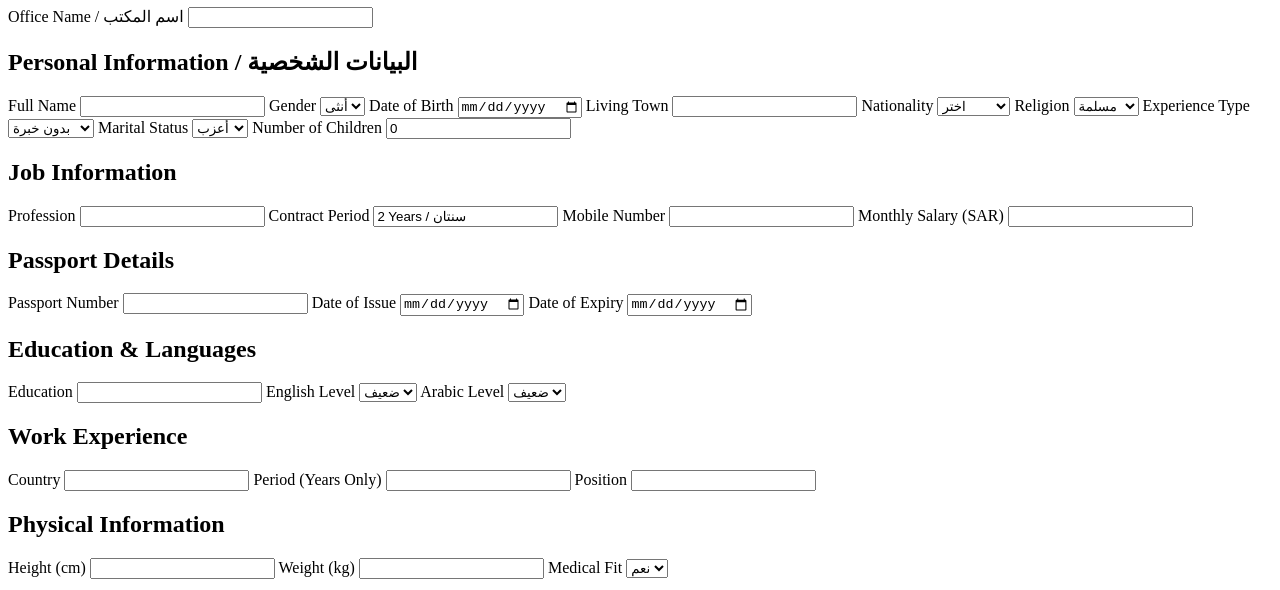
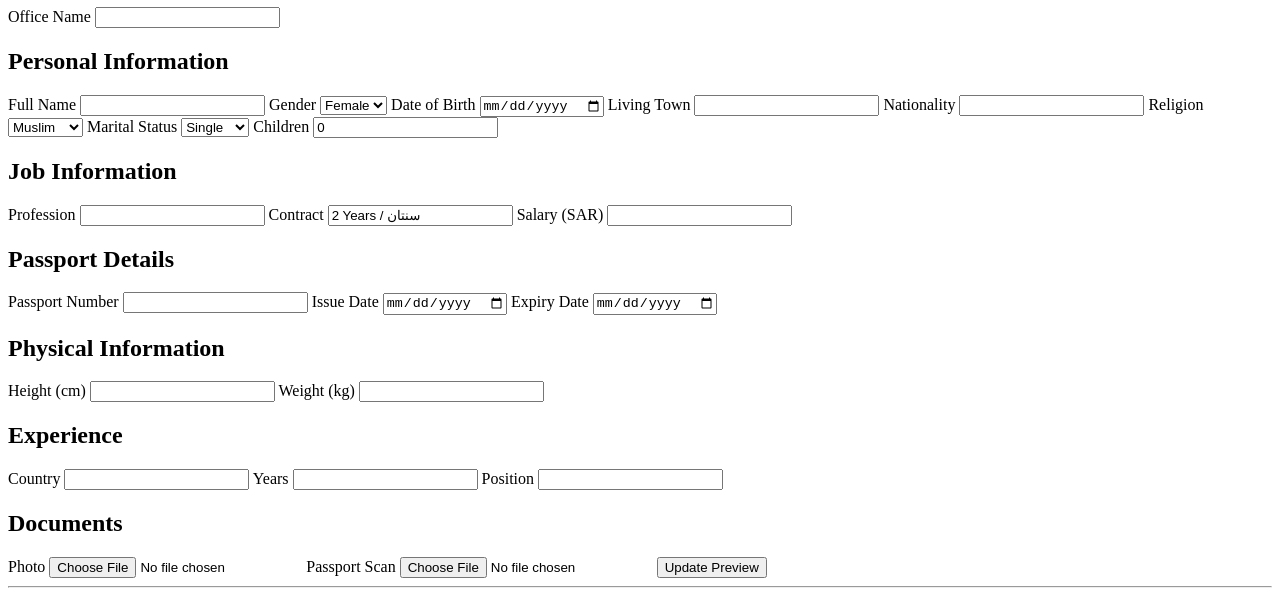
Before and after one commit to amgad30166-art/Cv, a plain HTML site: page index.html in a window 1280 px wide. Shown: the part 73-663 px from the top of the page. Drawn offline with Linux system fonts and the light colour scheme.

Commit message:
Update index.html

```diff
--- a/index.html
+++ b/index.html
@@ -5,7 +5,7 @@
 <meta name="viewport" content="width=device-width, initial-scale=1.0">
 <title>Haneen Al Sharq CV Generator</title>
 <link rel="stylesheet" href="style.css">
-<link href="https://fonts.googleapis.com/css2?family=Tajawal:wght@400;500;700&display=swap" rel="stylesheet">
+<link href="https://fonts.googleapis.com/css2?family=Tajawal:wght@400;500;700;800&display=swap" rel="stylesheet">
 </head>
 <body>
 
@@ -15,18 +15,18 @@
 
 <div class="form-section">
 
-<label>Office Name / اسم المكتب</label>
+<label>Office Name</label>
 <input type="text" id="officeName">
 
-<h2>Personal Information / البيانات الشخصية</h2>
+<h2>Personal Information</h2>
 
 <label>Full Name</label>
 <input type="text" id="fullName">
 
 <label>Gender</label>
 <select id="gender">
-<option value="Female">أنثى</option>
-<option value="Male">ذكر</option>
+<option value="Female">Female</option>
+<option value="Male">Male</option>
 </select>
 
 <label>Date of Birth</label>
@@ -36,35 +36,21 @@
 <input type="text" id="livingTown">
 
 <label>Nationality</label>
-<select id="nationality">
-<option value="">اختر</option>
-<option value="Kenya">كينيا</option>
-<option value="Uganda">أوغندا</option>
-<option value="Ethiopia">إثيوبيا</option>
-<option value="Philippines">الفلبين</option>
-<option value="India">الهند</option>
-<option value="Bangladesh">بنجلاديش</option>
-</select>
+<input type="text" id="nationality">
 
 <label>Religion</label>
 <select id="religion">
-<option value="Muslim">مسلمة</option>
-<option value="Christian">مسيحية</option>
-</select>
-
-<label>Experience Type</label>
-<select id="experienceType">
-<option value="Fresh">بدون خبرة</option>
-<option value="EX">خبرة سابقة</option>
+<option value="Muslim">Muslim</option>
+<option value="Christian">Christian</option>
 </select>
 
 <label>Marital Status</label>
 <select id="maritalStatus">
-<option value="Single">أعزب</option>
-<option value="Married">متزوج</option>
+<option value="Single">Single</option>
+<option value="Married">Married</option>
 </select>
 
-<label>Number of Children</label>
+<label>Children</label>
 <input type="number" id="children" value="0">
 
 <h2>Job Information</h2>
@@ -72,13 +58,10 @@
 <label>Profession</label>
 <input type="text" id="profession">
 
-<label>Contract Period</label>
-<input type="text" id="contract" value="2 Years / سنتان" readonly>
+<label>Contract</label>
+<input type="text" value="2 Years / سنتان" readonly>
 
-<label>Mobile Number</label>
-<input type="text" id="mobileNumber">
-
-<label>Monthly Salary (SAR)</label>
+<label>Salary (SAR)</label>
 <input type="number" id="salary">
 
 <h2>Passport Details</h2>
@@ -86,43 +69,11 @@
 <label>Passport Number</label>
 <input type="text" id="passportNumber">
 
-<label>Date of Issue</label>
+<label>Issue Date</label>
 <input type="date" id="issueDate">
 
-<label>Date of Expiry</label>
+<label>Expiry Date</label>
 <input type="date" id="expiryDate">
-
-<h2>Education & Languages</h2>
-
-<label>Education</label>
-<input type="text" id="education">
-
-<label>English Level</label>
-<select id="englishLevel">
-<option value="Poor">ضعيف</option>
-<option value="Fair">مقبول</option>
-<option value="Good">جيد</option>
-<option value="Excellent">ممتاز</option>
-</select>
-
-<label>Arabic Level</label>
-<select id="arabicLevel">
-<option value="Poor">ضعيف</option>
-<option value="Fair">مقبول</option>
-<option value="Good">جيد</option>
-<option value="Excellent">ممتاز</option>
-</select>
-
-<h2>Work Experience</h2>
-
-<label>Country</label>
-<input type="text" id="country">
-
-<label>Period (Years Only)</label>
-<input type="number" id="period" min="0">
-
-<label>Position</label>
-<input type="text" id="position">
 
 <h2>Physical Information</h2>
 
@@ -132,18 +83,23 @@
 <label>Weight (kg)</label>
 <input type="number" id="weight">
 
-<label>Medical Fit</label>
-<select id="medical">
-<option value="Yes">نعم</option>
-<option value="No">لا</option>
-</select>
+<h2>Experience</h2>
+
+<label>Country</label>
+<input type="text" id="country">
+
+<label>Years</label>
+<input type="number" id="period" min="0">
+
+<label>Position</label>
+<input type="text" id="position">
 
 <h2>Documents</h2>
 
-<label>Upload Photo</label>
+<label>Photo</label>
 <input type="file" id="photo" accept="image/*">
 
-<label>Upload Passport Scan</label>
+<label>Passport Scan</label>
 <input type="file" id="passportScan" accept="image/*">
 
 <button onclick="updatePreview()" class="btn-primary">Update Preview</button>
@@ -154,45 +110,77 @@
 
 <div class="preview-section" id="preview">
 
+<!-- PAGE 1 -->
+
 <div class="cv-page">
 
 <div class="cv-header">
 <img src="logo.png" class="header-logo">
 <h2>شركة حنين الشرق للاستقدام</h2>
-<p>الرياض - حي النهضة - شارع سلمان الفارسي</p>
-<p>0502355630 | 0530554514 | 0558826167</p>
-<p>0535018898 | 0556742038</p>
+<p>الرياض – حي النهضة – شارع سلمان الفارسي</p>
+<p class="phones">0502355630 | 0530554514 | 0558826167</p>
+<p class="phones">0535018898 | 0556742038</p>
 </div>
 
 <div class="hero-grid">
 
-<div class="hero-left">
-<h2 id="previewName">-</h2>
-<div id="previewHero"></div>
-<div id="previewProfession"></div>
+<div class="info-section">
+
+<h3>البيانات الشخصية</h3>
+<div class="sub">Personal Information</div>
+
+<div class="info-line"><span>الاسم</span><span id="pName"></span></div>
+<div class="info-line"><span>الجنسية</span><span id="pNationality"></span></div>
+<div class="info-line"><span>الديانة</span><span id="pReligion"></span></div>
+<div class="info-line"><span>الحالة الاجتماعية</span><span id="pMarital"></span></div>
+<div class="info-line"><span>عدد الأطفال</span><span id="pChildren"></span></div>
+<div class="info-line"><span>الطول</span><span id="pHeight"></span></div>
+<div class="info-line"><span>الوزن</span><span id="pWeight"></span></div>
+
+<h3>الخبرة</h3>
+<div class="sub">Experience</div>
+
+<div class="info-line"><span>الدولة</span><span id="pCountry"></span></div>
+<div class="info-line"><span>المدة</span><span id="pPeriod"></span></div>
+<div class="info-line"><span>الوظيفة</span><span id="pPosition"></span></div>
+
+<h3>بيانات الجواز</h3>
+<div class="sub">Passport Details</div>
+
+<div class="info-line"><span>رقم الجواز</span><span id="pPassport"></span></div>
+<div class="info-line"><span>تاريخ الانتهاء</span><span id="pExpiry"></span></div>
 
 <div class="salary-box">
-الراتب الشهري: <span id="previewSalary">-</span> ريال
-</div>
-
-<div id="previewContract"></div>
-</div>
-
-<div class="hero-right">
-<img id="previewPhoto" class="full-photo">
+<div>الراتب الشهري</div>
+<div class="sub">Monthly Salary</div>
+<div class="salary-value" id="pSalary"></div>
 </div>
 
 </div>
 
-<div id="previewPersonal"></div>
-<div id="previewPassport"></div>
-<div id="previewPhysical"></div>
-<div id="previewExperience"></div>
+<div class="photo-section">
+<img id="previewPhoto" class="photo">
+</div>
 
 </div>
 
+</div>
+
+<!-- PAGE 2 -->
+
 <div class="cv-page page-break">
-<img id="previewPassportScan" style="width:100%;">
+
+<h3 style="text-align:center;">صورة الجواز</h3>
+<div class="sub" style="text-align:center;">Passport Copy</div>
+
+<div class="passport-frame">
+<img id="previewPassportScan">
+</div>
+
+</div>
+
+<div class="print-buttons">
+<button onclick="window.print()" class="btn-print">Generate PDF</button>
 </div>
 
 </div>
```
